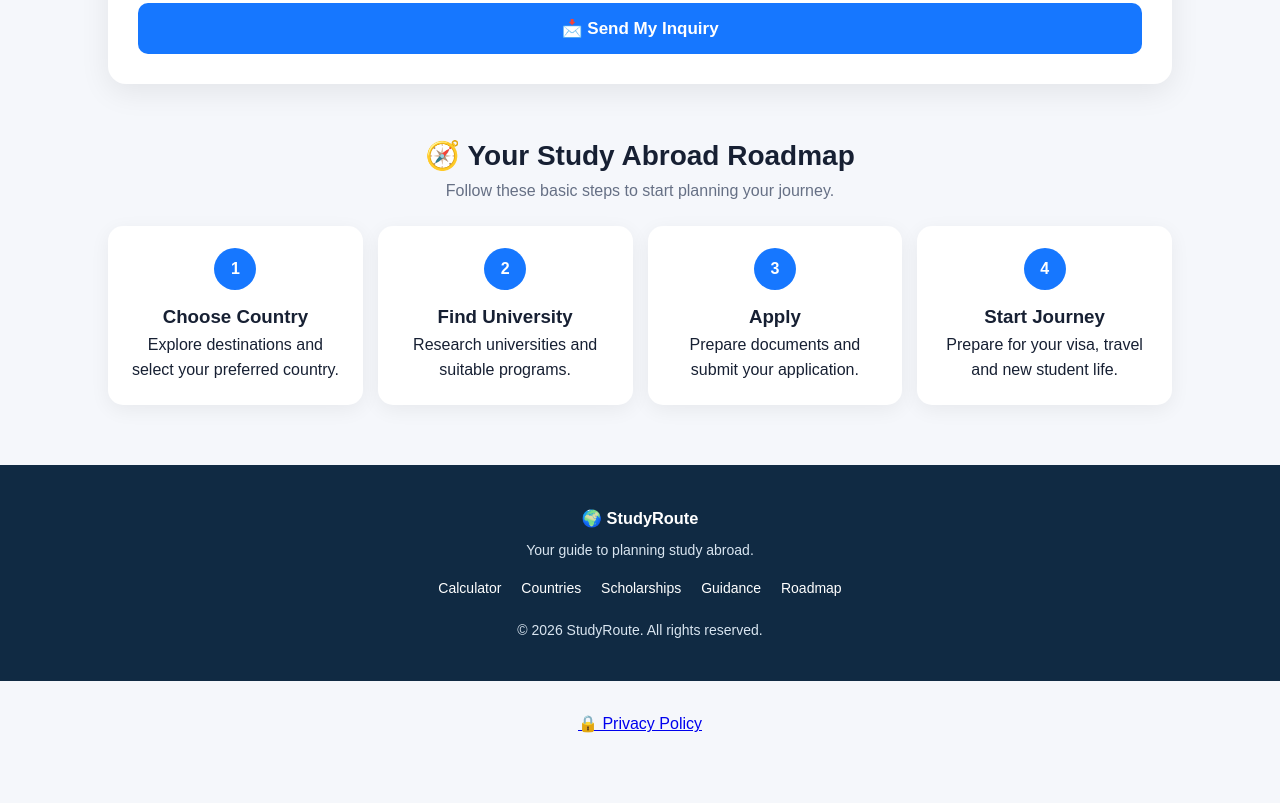
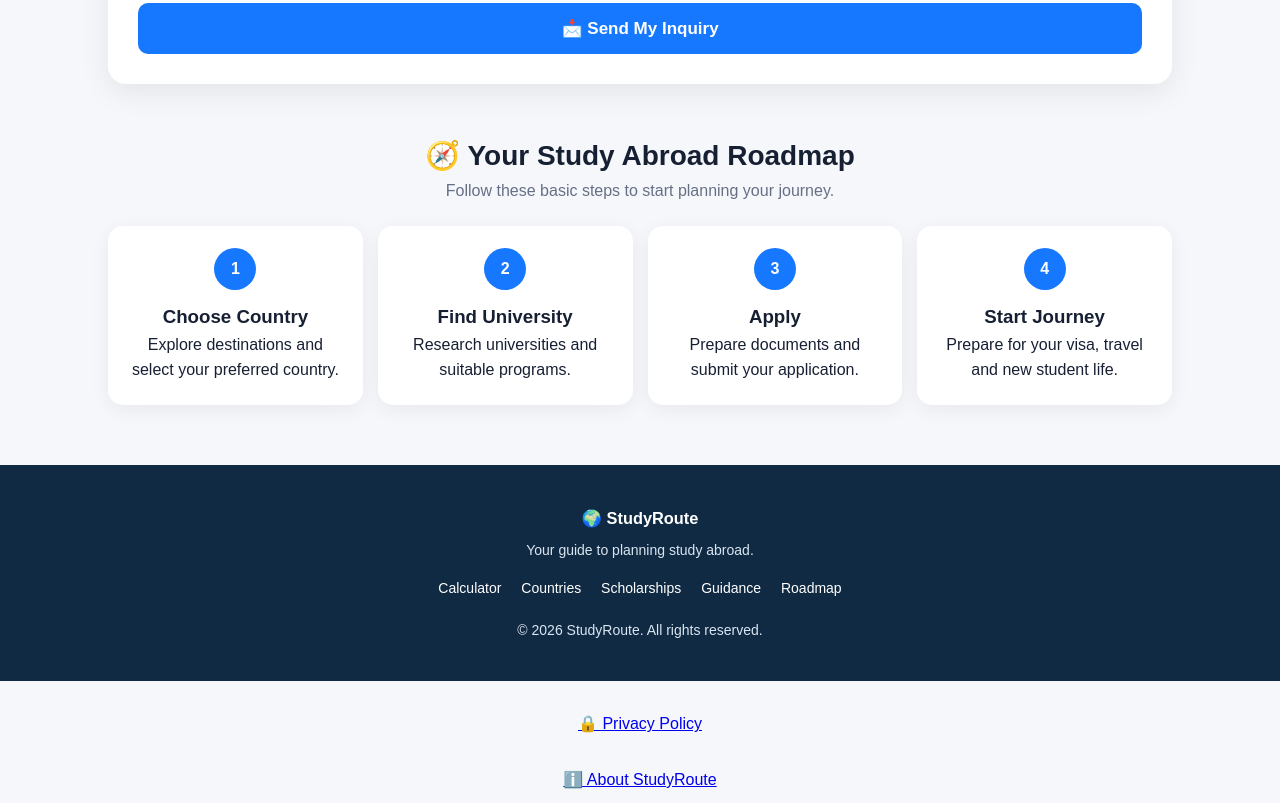
Before and after one commit to bashirahmadm21-code/Studyroute, a plain HTML site: page index.html in a window 1280 px wide. Shown: the part 2948-3751 px from the top of the page. Before the commit the page ends 3715 px from the top, so only its background shows below. Drawn offline with Linux system fonts and the light colour scheme.

Commit message:
Update index.html

```diff
--- a/index.html
+++ b/index.html
@@ -1034,8 +1034,14 @@ function calculateCost(){
 }
 
 </script>
+
 <p style="text-align:center; margin:30px;">
   <a href="privacy.html">🔒 Privacy Policy</a>
 </p>
+
+<p style="text-align:center; margin:10px;">
+  <a href="about.html">ℹ️ About StudyRoute</a>
+</p>
+
 </body>
 </html>
```
